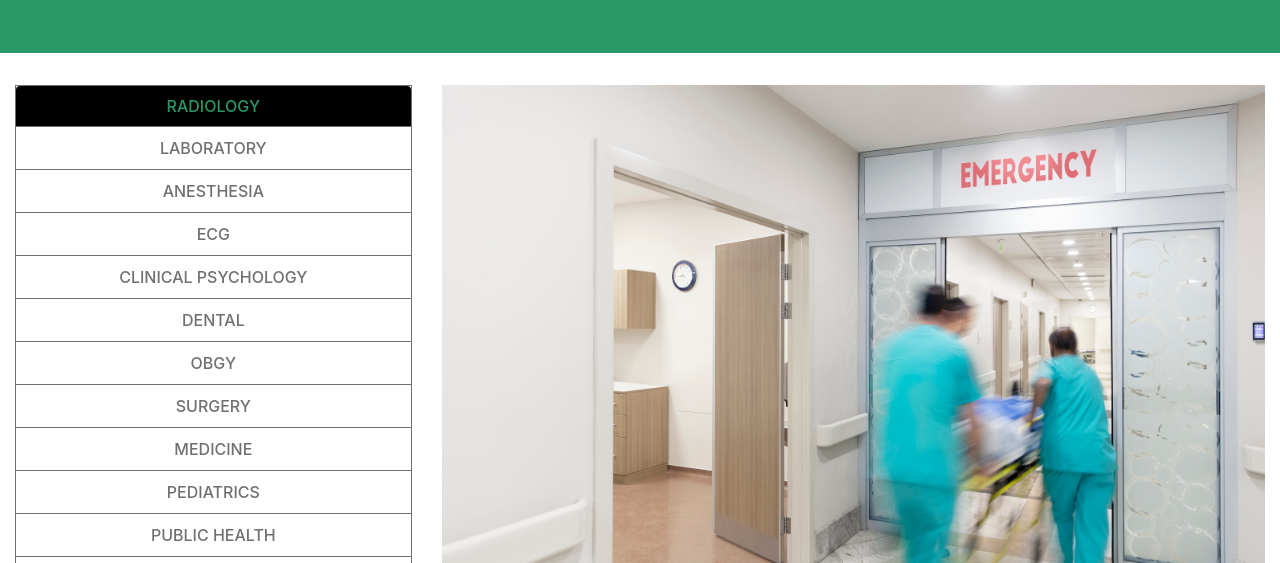
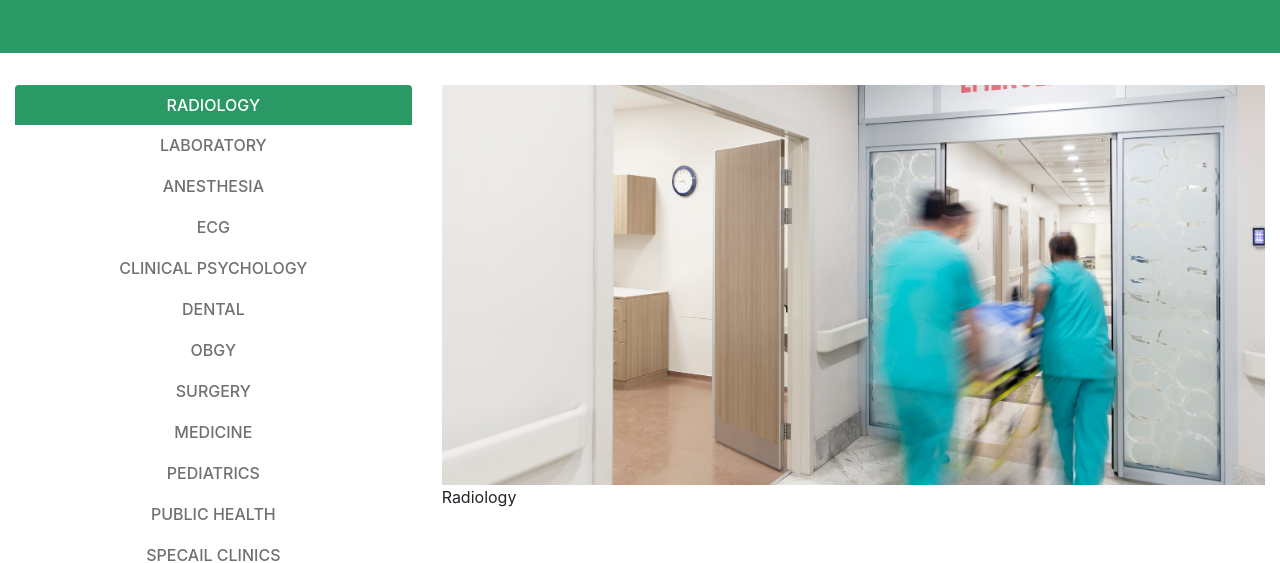
Before and after one commit to Awedoba/GEMH, a plain HTML site: page service.html in a window 1280 px wide. Shown: the part 237-800 px from the top of the page. Drawn offline with nearby package versions, Linux system fonts and the light colour scheme.

Commit message:
change service tab colors on active

```diff
--- a/css/service.css
+++ b/css/service.css
@@ -1,27 +1,45 @@
-#nav{
-   box-shadow: 0 0px 14px rgba(0,0,0,0.25);
+#nav {
+    box-shadow: 0 0px 14px rgba(0, 0, 0, 0.25);
     background-color: #FFFFFF;
 }
-.service{
+
+.service {
     margin-top: 12vh;
 }
-.nav-bordered{
+
+
+/* .nav-bordered {
     border: 1px solid #707070;
-}
-.nav-bordered>a{
+} */
+
+.nav_tab>a {
     color: #707070;
     font-weight: 500;
     text-transform: uppercase;
 }
-.nav-bordered>a:hover{
+
+.nav_tab>a:hover {
     color: #000;
 }
-a.active.nav-link-tab{
-    background-color: #000!important;
-    border:0;
+
+a.active.nav-link-tab {
+    background-color: #2A9965!important;
+    border: 0;
 }
 
-li a.active{
-/*    background-color: #000;*/
-    color: #2A9965 !important;
+li a.active {
+    /*    background-color: #000;*/
+    color: #FFF!important;
 }
+
+.img-container {
+    height: 400px;
+    width: 100%;
+}
+
+.img-container img {
+    width: 100% !important;
+    height: 400px;
+    object-fit: cover;
+    object-position: center;
+}
--- a/service.html
+++ b/service.html
@@ -76,40 +76,40 @@
                 <!-- Services tab navigation -->
                 <div class="col-sm-12 col-md-4">
                     <ul class="nav nav-tabs nav-fill flex-column nav-justified" id="myTab" role="tablist">
-                        <li class="nav-item nav-bordered ">
+                        <li class="nav-item active nav_tab ">
                             <a class="nav-link active nav-link-tab" id="radiology-tab" data-toggle="tab" href="#radiology" role="tab" aria-controls="radiology" aria-selected="true">Radiology</a>
                         </li>
-                        <li class="nav-item active nav-bordered">
+                        <li class="nav-item  nav_tab">
                             <a class="nav-link nav-link-tab " id="laboratory-tab" data-toggle="tab" href="#laboratory" role="tab" aria-controls="laboratory" aria-selected="false">Laboratory</a>
                         </li>
-                        <li class="nav-item nav-bordered">
+                        <li class="nav-item nav_tab">
                             <a class="nav-link nav-link-tab" id="anesthesia-tab" data-toggle="tab" href="#anesthesia" role="tab" aria-controls="anesthesia" aria-selected="false">Anesthesia</a>
                         </li>
-                        <li class="nav-item nav-bordered">
+                        <li class="nav-item nav_tab">
                             <a class="nav-link nav-link-tab" id="ecg-tab" data-toggle="tab" href="#ecg" role="tab" aria-controls="ecg" aria-selected="false">ECG</a>
                         </li>
-                        <li class="nav-item nav-bordered">
+                        <li class="nav-item nav_tab">
                             <a class="nav-link nav-link-tab" id="clinical-psychology-tab" data-toggle="tab" href="#clinical-psychology" role="tab" aria-controls="clinical-psychology" aria-selected="false">Clinical Psychology</a>
                         </li>
-                        <li class="nav-item nav-bordered">
+                        <li class="nav-item nav_tab">
                             <a class="nav-link nav-link-tab" id="dental-tab" data-toggle="tab" href="#dental" role="tab" aria-controls="dental" aria-selected="false">Dental</a>
                         </li>
-                        <li class="nav-item nav-bordered">
+                        <li class="nav-item nav_tab">
                             <a class="nav-link nav-link-tab" id="obgy-tab" data-toggle="tab" href="#obgy" role="tab" aria-controls="obgy" aria-selected="false">OBGY</a>
                         </li>
-                        <li class="nav-item nav-bordered">
+                        <li class="nav-item nav_tab">
                             <a class="nav-link nav-link-tab" id="surgery-tab" data-toggle="tab" href="#surgery" role="tab" aria-controls="surgery" aria-selected="false">Surgery</a>
                         </li>
-                        <li class="nav-item nav-bordered">
+                        <li class="nav-item nav_tab">
                             <a class="nav-link nav-link-tab" id="medicine-tab" data-toggle="tab" href="#medicine" role="tab" aria-controls="medicine" aria-selected="false">Medicine</a>
                         </li>
-                        <li class="nav-item nav-bordered">
+                        <li class="nav-item nav_tab">
                             <a class="nav-link nav-link-tab" id="pediatrics-tab" data-toggle="tab" href="#pediatrics" role="tab" aria-controls="pediatrics" aria-selected="false">Pediatrics</a>
                         </li>
-                        <li class="nav-item nav-bordered">
+                        <li class="nav-item nav_tab">
                             <a class="nav-link nav-link-tab" id="public-health-tab" data-toggle="tab" href="#public-health" role="tab" aria-controls="public-health" aria-selected="false">Public Health</a>
                         </li>
-                        <li class="nav-item nav-bordered">
+                        <li class="nav-item nav_tab">
                             <a class="nav-link nav-link-tab" id="specail-clinics-tab" data-toggle="tab" href="#specail-clinics" role="tab" aria-controls="specail-clinics" aria-selected="false">Specail Clinics</a>
                         </li>
                     </ul>
```
Also changed, not shown: index.html (+34 -34 lines).
